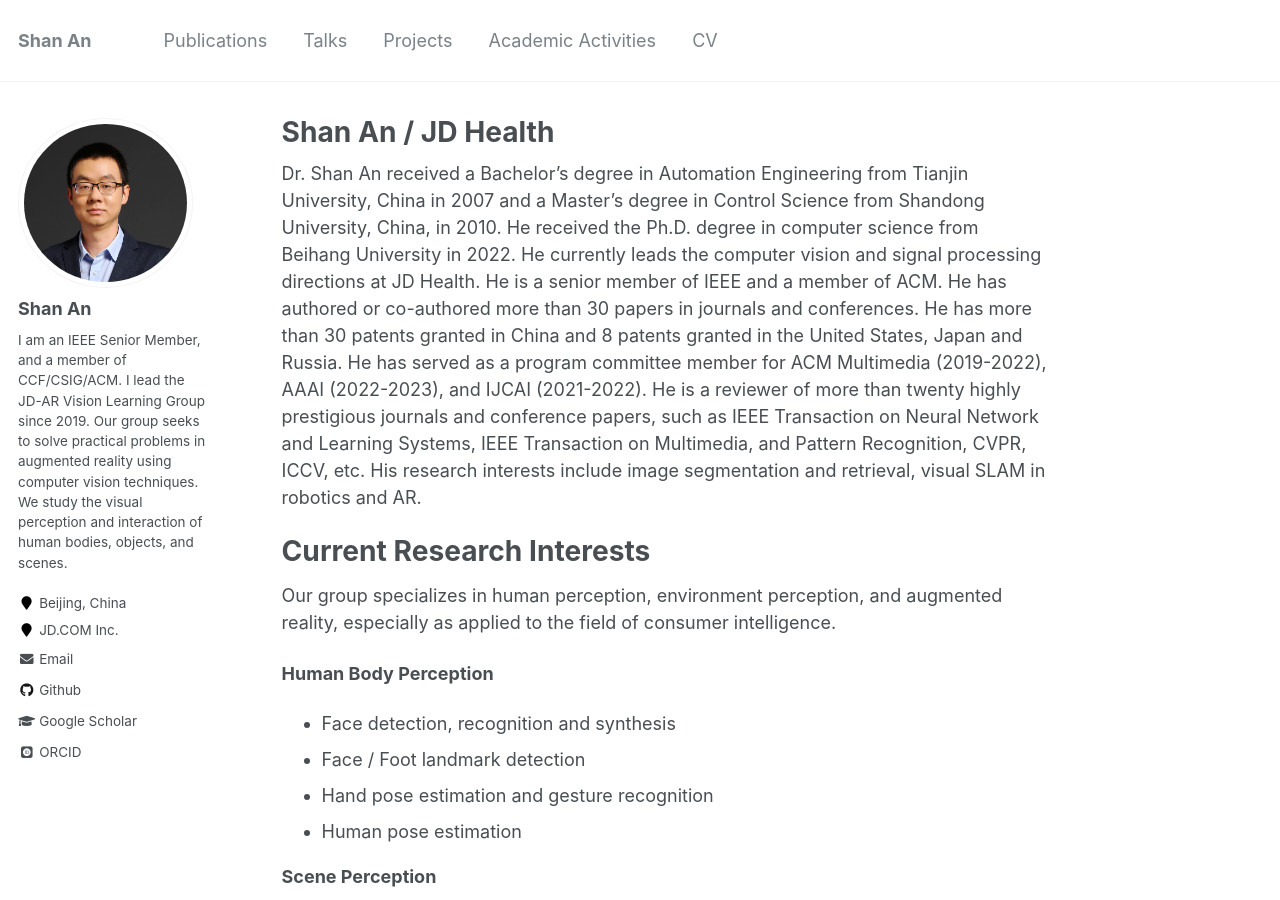
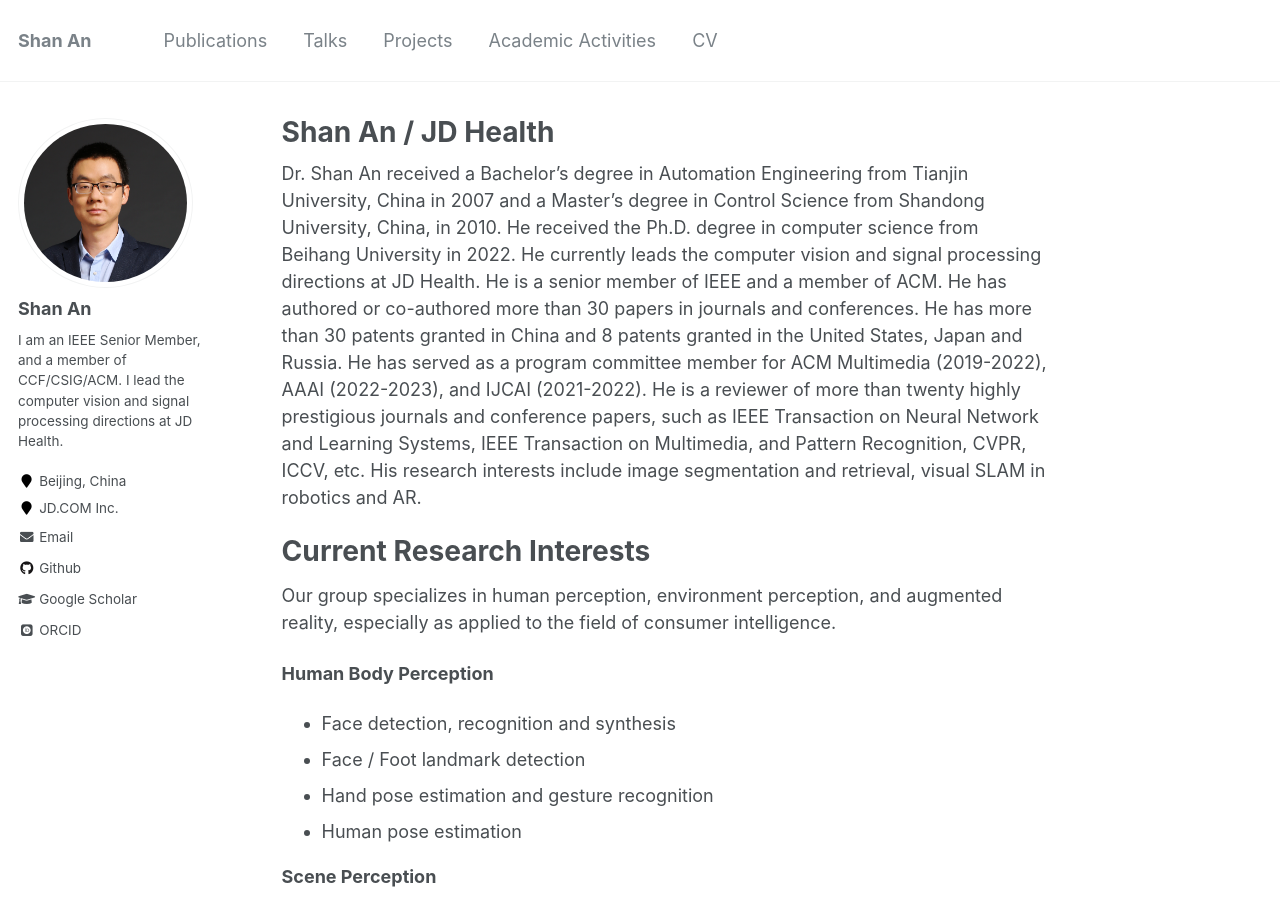
Before and after one commit to anshan-XR-ROB/anshan-XR-ROB.github.io, a Jekyll site: the page built from _pages/about.md, in a window 1280 px wide and 900 px high. Built offline with Jekyll 4.4.1, drawn with Linux system fonts in a browser that asks for light colours; some web fonts are replaced.

Commit message:
Update _config.yml

```diff
--- a/_config.yml
+++ b/_config.yml
@@ -82,8 +82,7 @@ analytics:
 author:
   name             : "Shan An"
   avatar           : "profile.png"
-  bio              : "I am an IEEE Senior Member, and a member of CCF/CSIG/ACM. I lead the JD-AR Vision Learning Group since 2019.
-                     Our group seeks to solve practical problems in augmented reality using computer vision techniques. We study the visual perception and interaction of human bodies, objects, and scenes."
+  bio              : "I am an IEEE Senior Member, and a member of CCF/CSIG/ACM. I lead the computer vision and signal processing directions at JD Health."
   location         : "Beijing, China"
   employer         : "JD.COM Inc."
   pubmed           :
```
